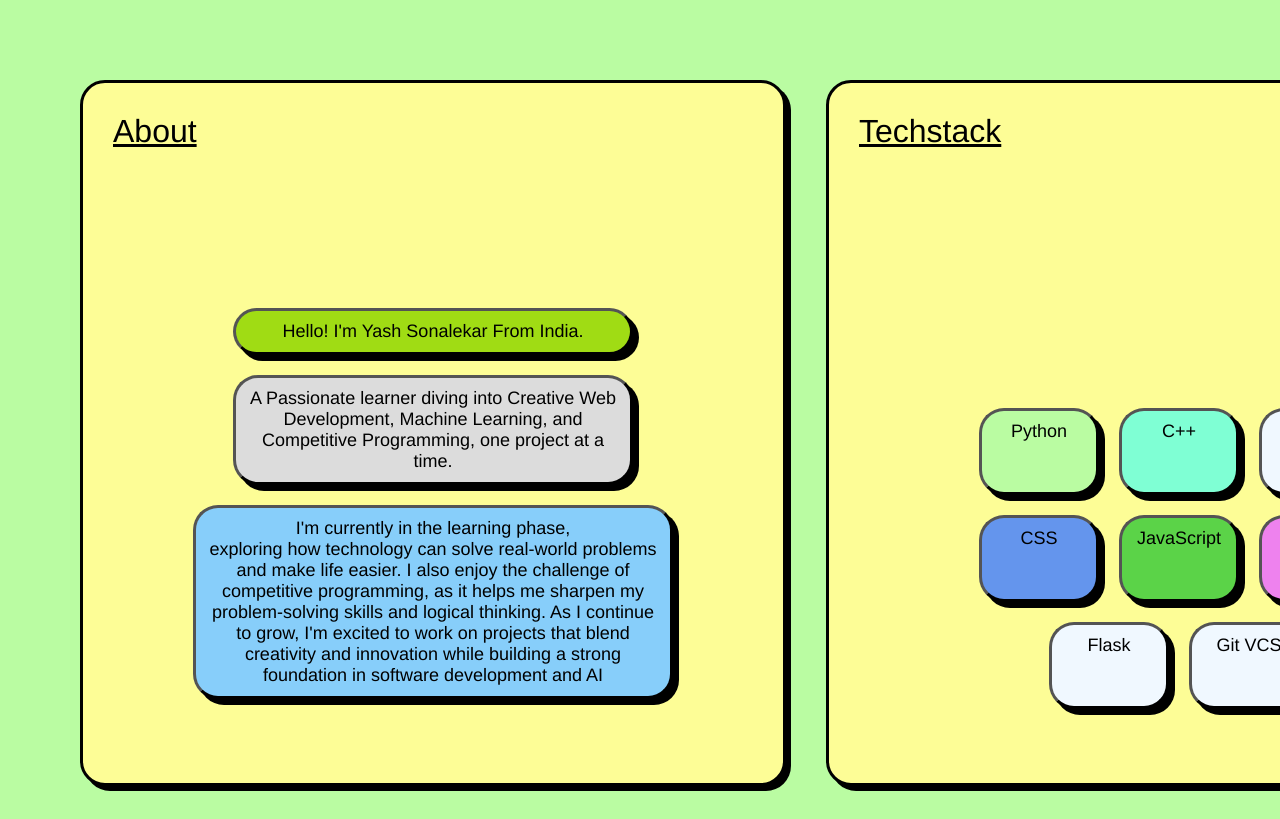
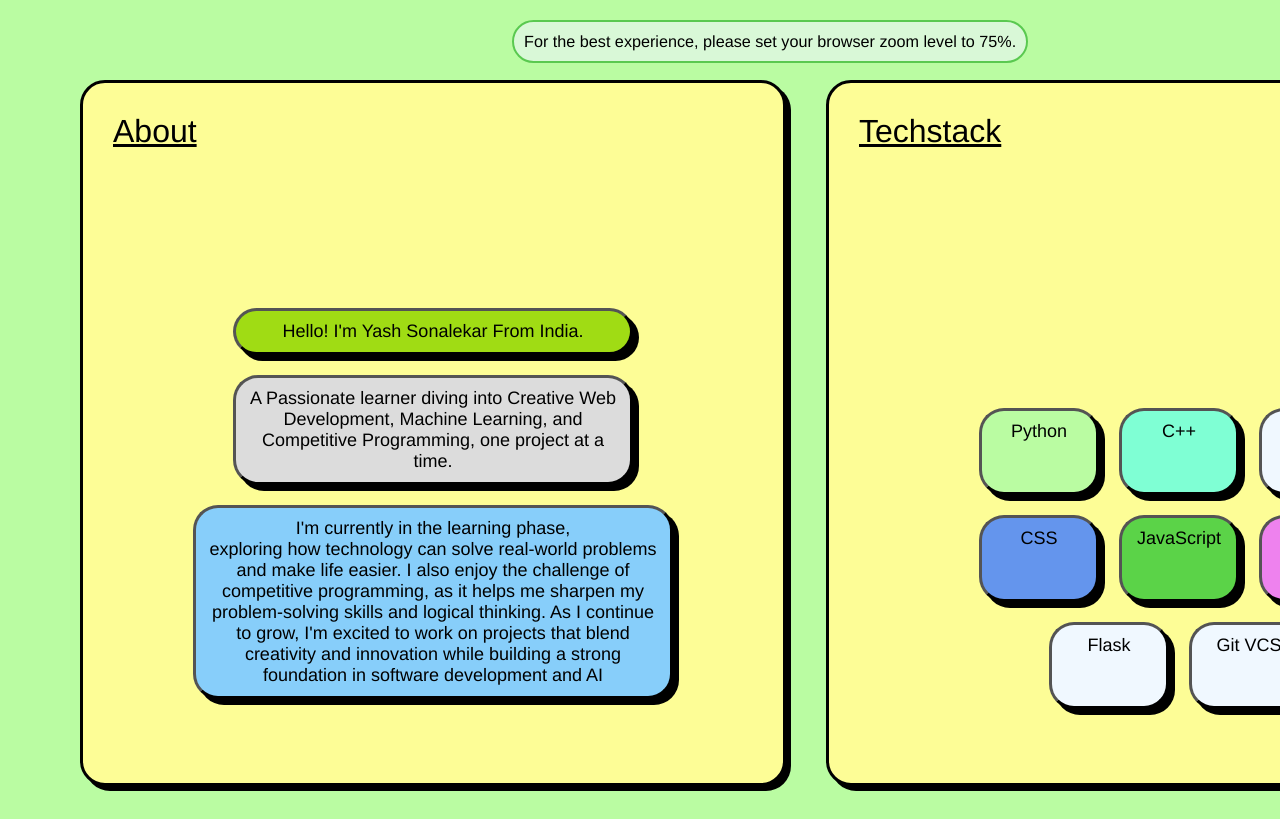
Before and after one commit to HyperionXCF/portfolio-horizontal-ysh, a plain HTML site: page index.html in a window 1280 px wide. Shown: the top 819 px of the page. Drawn offline with Linux system fonts and the light colour scheme.

Commit message:
Update index.html

```diff
--- a/index.html
+++ b/index.html
@@ -5,6 +5,28 @@
     <meta name="viewport" content="width=device-width, initial-scale=1.0">
     <title>Yash Sonalekar</title>
     <link rel="stylesheet" href="style.css"/>
+
+    <div class="zoom-notification">
+        For the best experience, please set your browser zoom level to 75%.
+    </div>
+    <style>
+    .zoom-notification {
+        position: fixed;
+        top: 20px;
+        left: 40vw;
+        background: #d9f8d7;
+        color: black;
+        padding: 10px;
+        border: 1px solid #5ac950;
+        border-radius: 25px;
+        font-size: 0.9rem;
+        border-width: 2PX;
+        z-index: 1000;
+    }
+    </style>
+
+
+
 </head>
 
 <body>
```
